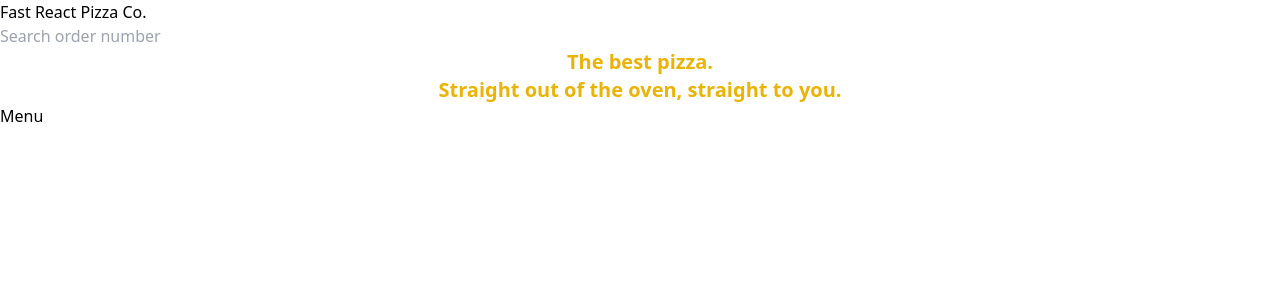
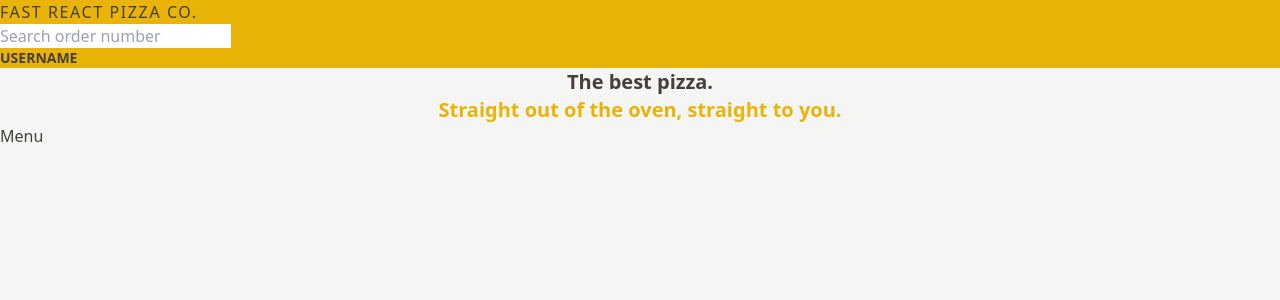
Before and after one commit to BenceM/fast-react-pizza-co, a React (Vite) app: page / in a window 1280 px wide. Shown: the top 300 px of the page. Built offline with nearby package versions, Linux system fonts and the light colour scheme.

Commit message:
basic styling

```diff
--- a/index.html
+++ b/index.html
@@ -1,4 +1,4 @@
-<!DOCTYPE html>
+<!doctype html>
 <html lang="en">
   <head>
     <meta charset="UTF-8" />
@@ -6,7 +6,7 @@
     <meta name="viewport" content="width=device-width, initial-scale=1.0" />
     <title>React Pizza co.</title>
   </head>
-	<body>
+  <body class="bg-stone-100 text-stone-700">
     <div id="root"></div>
     <script type="module" src="/src/main.jsx"></script>
   </body>
--- a/src/features/cart/CartOverview.jsx
+++ b/src/features/cart/CartOverview.jsx
@@ -2,8 +2,8 @@
 
 function CartOverview() {
   return (
-		<div>
-			<p>
+    <div className="bg-stone-800 uppercase text-stone-200">
+      <p className="font-semibold text-stone-300">
         <span>23 pizzas</span>
         <span>$23.45</span>
       </p>
--- /dev/null
+++ b/src/features/user/Username.jsx
@@ -0,0 +1,7 @@
+import React from "react";
+
+function Username() {
+  return <div className="text-sm font-semibold">Username</div>;
+}
+
+export default Username;
--- a/src/ui/Header.jsx
+++ b/src/ui/Header.jsx
@@ -1,14 +1,18 @@
 import React from "react";
 import { Link } from "react-router-dom";
 import SearchOrder from "../features/order/SearchOrder";
+import Username from "../features/user/Username";
 
 function Header() {
-	return (
-		<header>
-			<Link to="/">Fast React Pizza Co.</Link>
-			<SearchOrder />
-		</header>
-	);
+  return (
+    <header className="bg-yellow-500 uppercase">
+      <Link className="tracking-widest" to="/">
+        Fast React Pizza Co.
+      </Link>
+      <SearchOrder />
+      <Username />
+    </header>
+  );
 }
 
 export default Header;
--- a/src/ui/Home.jsx
+++ b/src/ui/Home.jsx
@@ -3,10 +3,12 @@
 function Home() {
   return (
     <div>
-      <h1 className="text-center text-xl font-semibold text-yellow-500 ">
+      <h1 className="text-center text-xl font-semibold">
         The best pizza.
         <br />
-        Straight out of the oven, straight to you.
+        <span className="text-yellow-500 ">
+          Straight out of the oven, straight to you.
+        </span>
       </h1>
       <NavLink to="/menu">Menu</NavLink>
     </div>
```
Lines whose indentation alone changed are shown as unchanged.
